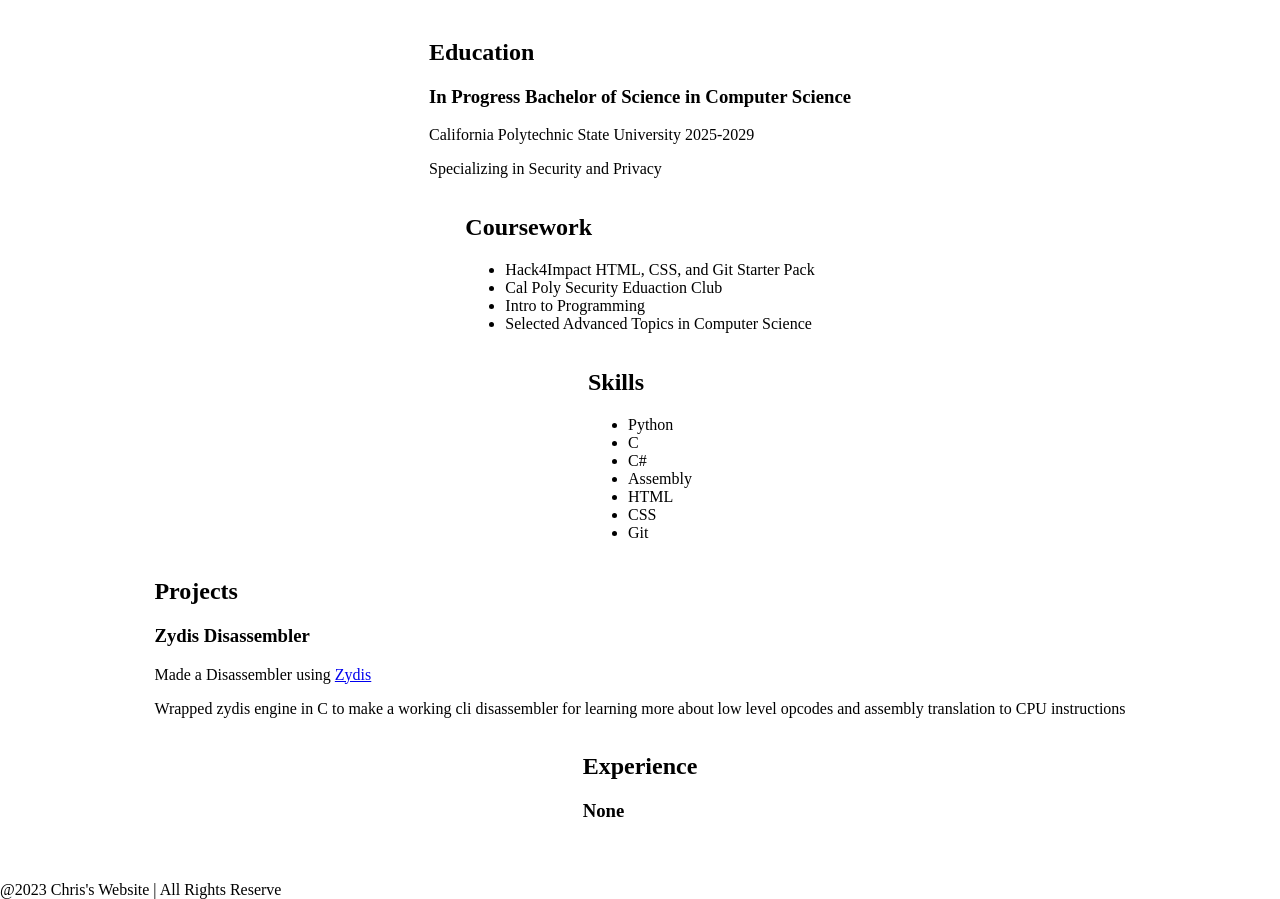
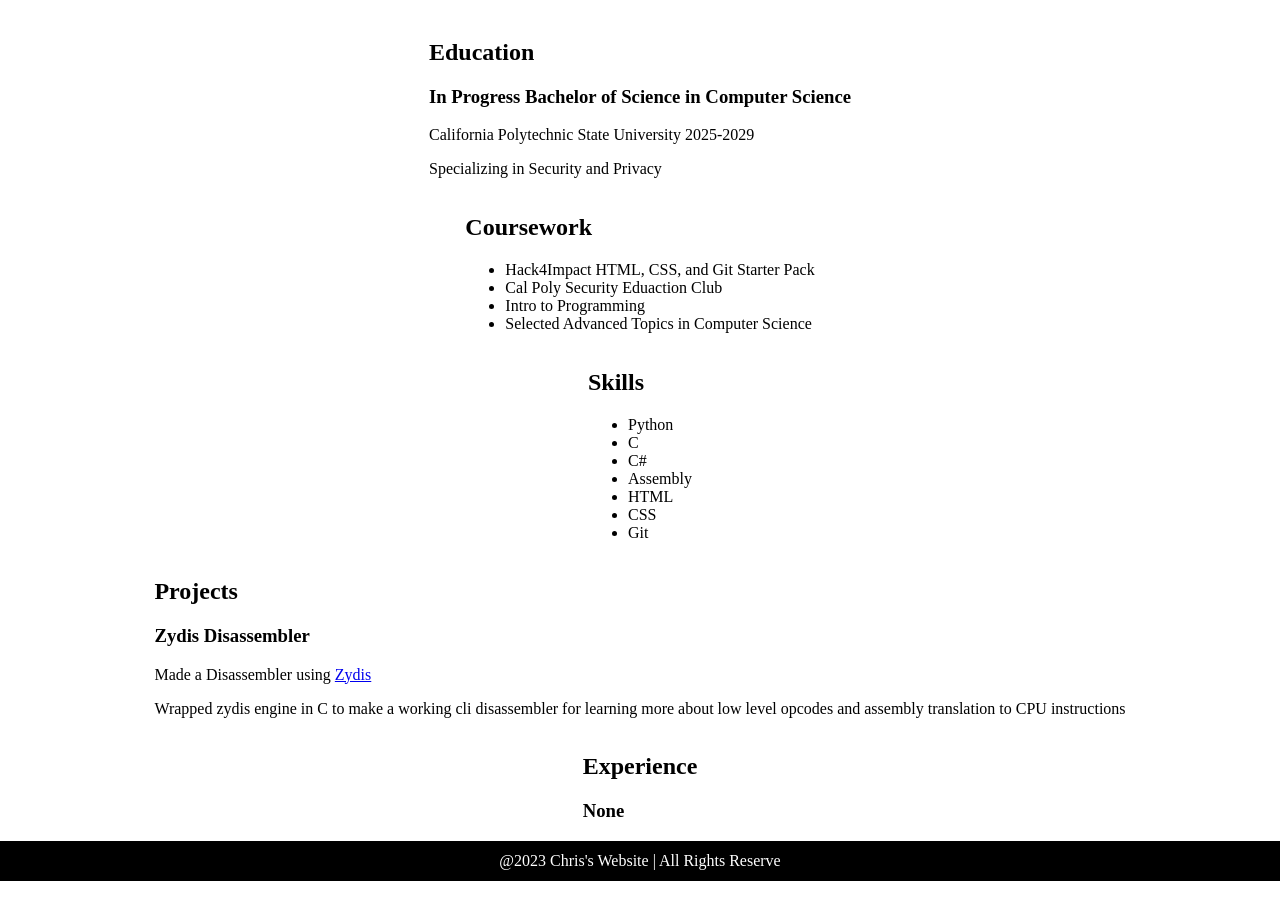
Before and after one commit to chrisgitrc/chrisgitrc.github.io, a plain HTML site: page resume.html in a window 1280 px wide. Shown: the part 111-1010 px from the top of the page. Drawn offline with Linux system fonts and the light colour scheme.

Commit message:
fix: fix html pages missing footer class

```diff
--- a/resume.html
+++ b/resume.html
@@ -72,7 +72,7 @@
 					</section>
 			</div>
 		</main>
-		<footer>@2023 Chris's Website | All Rights Reserve</footer>
+		<footer class="footer">@2023 Chris's Website | All Rights Reserve</footer>
 
 	</body>
 
```
Also changed, not shown: blog.html (+1 -1 lines), contact.html (+1 -1 lines), portfolio.html (+1 -1 lines).
